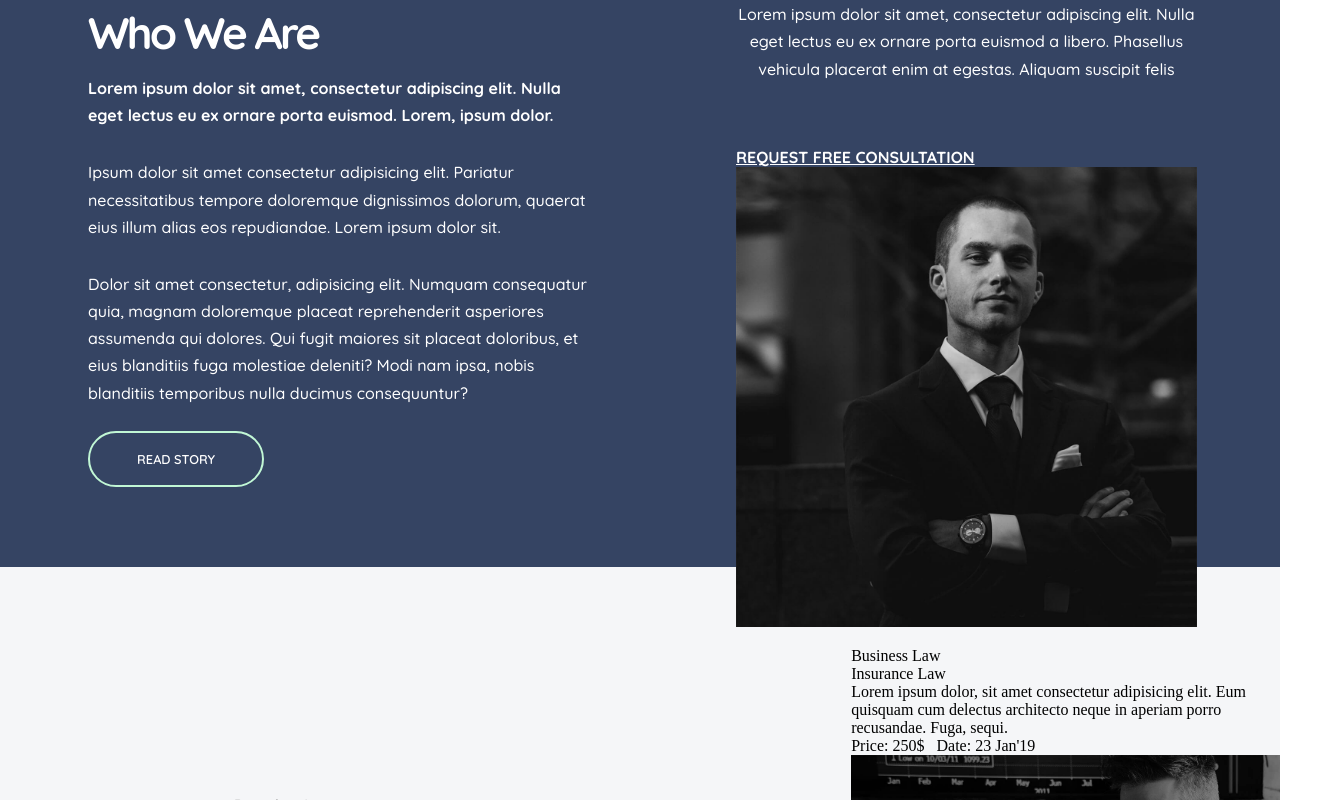
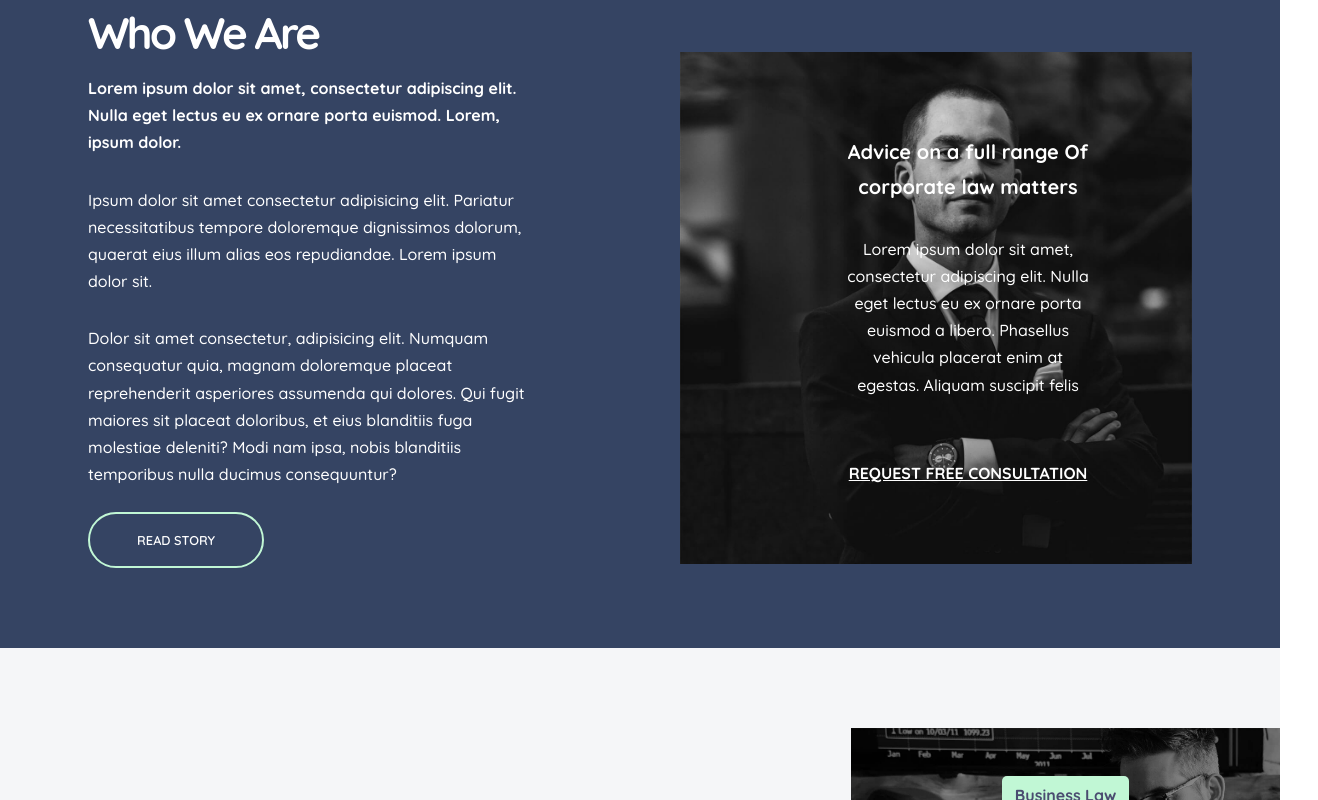
Before and after one commit to bhumika2811/Work, a plain HTML site: page Assignments/HTML/ASSIGNMENT.html in a window 1280 px wide. Shown: the part 1200-2000 px from the top of the page, 1318 px wide, since content can reach past the window. Drawn offline with Linux system fonts and the light colour scheme; files that its build step writes are made by us from their sources.

Commit message:
Update style.css

```diff
--- a/Assignments/HTML/CSS/style.css
+++ b/Assignments/HTML/CSS/style.css
@@ -271,27 +271,36 @@
     position: relative;
     display: flex;
     flex-direction: row;
-
+   align-items: center;
+   justify-content: center;
   }
   .contain-txt {
     margin-top: 5.2rem;
-    margin-left: 5.5rem;
     display: flex;
     flex-direction: column;
-    width: 40%;
-    padding-right: 5rem;
+    width: 35%;
+    padding-right: 9rem;
+
   }
   .contain-img {
-    position: absolute;
-    width: 36%;
+
+    position: relative;
+    width: 40%;
     height: 87%;
     right: 0;
     display: flex;
     margin-top: 5rem;
-    margin-right: 5.2rem;
     filter: grayscale(1);
     justify-content: center;
     flex-direction: column;
+  }
+  .contain-img-txt{
+    position: absolute;
+    display: flex;
+    flex-direction: column;
+    text-align: center;
+     width: 50%;
+    left: 10rem;
   }
   .loremtxt {
     font-family: "Quicksand", sans-serif;
@@ -326,25 +335,22 @@
 
   }
 
-  .image-content{
-    display: flex;
-    justify-content: center;
-    align-items: center;
-  }
-
-  .img-content{
-    position: absolute;
-    display: flex;
-    justify-content: center;
-    align-items: center;
-    z-index: 9;
-    flex-direction: column;
-
-  }
 
 
+.img-txt{
+    position: absolute;
+    color: white;
+    z-index: 1;
+    display: flex;
+    flex-direction: column;
+    align-items: center;
+    margin: auto 0;
+}
+
   .img-3{
-
+    display: flex;
+    align-items: center;
+   position: relative;
    object-fit: cover;
    object-position: top center;
     width: 33.5%;
@@ -373,11 +379,50 @@ padding: 3rem;
     flex-direction: row;
   }
   .img-cont{
+    position: relative;
     height:25rem;
    display: flex;
    justify-content: center;
    align-items: center;
    flex: 1;
+
+  }
+  .business-law-txt{
+    background-color: #c1f7d5;
+    margin-bottom: 1.7rem;
+    margin-bottom: 1.7rem;
+    font-family: 'Quicksand', sans-serif;
+    font-size: 1rem;
+    line-height: 1.7;
+    font-weight: 500;
+    font-weight: bold;
+    padding: 6px 13px;
+    color: #4a4c70;
+    border-radius: 5px;
+  }
+  .insurance-law-txt{
+    font-family: 'Quicksand', sans-serif;
+    font-size: 1.25rem;
+    line-height: 1.1;
+    font-weight: 700;
+    color: #ffffff;
+    margin-bottom: 1.3rem;
+  }
+  .lorem-txt{
+    font-family: 'Quicksand', sans-serif;
+    font-size: 1rem;
+    line-height: 1.7;
+    font-weight: 500;
+    text-align: center;
+    color: #ffffff;
+    width: 60%;
+  }
+  .price-txt{
+    font-weight: 700;
+    font-family: 'Quicksand', sans-serif;
+    font-size: 1rem;
+    line-height: 1.7;
+    margin-top: 2rem;
 
   }
   .txt-service{
```
